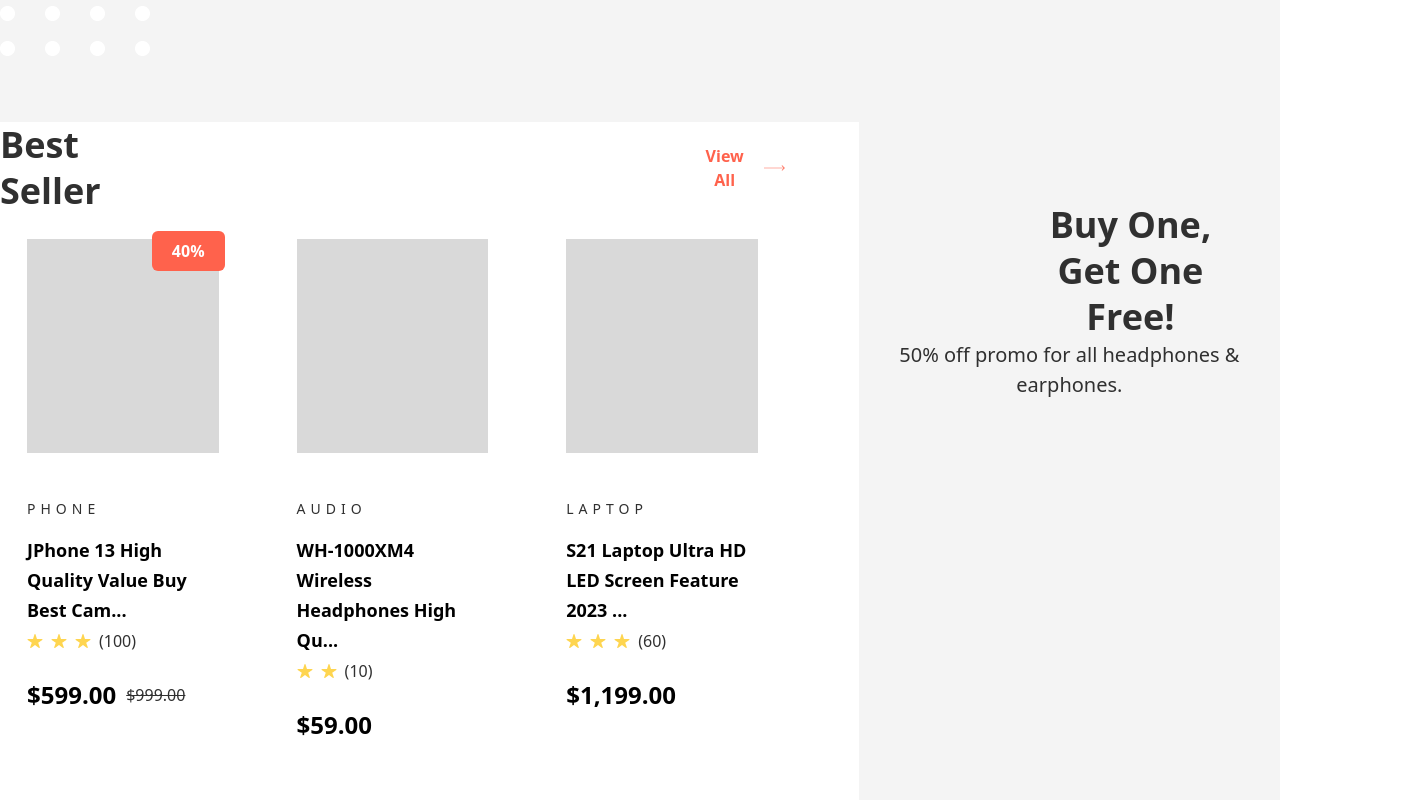
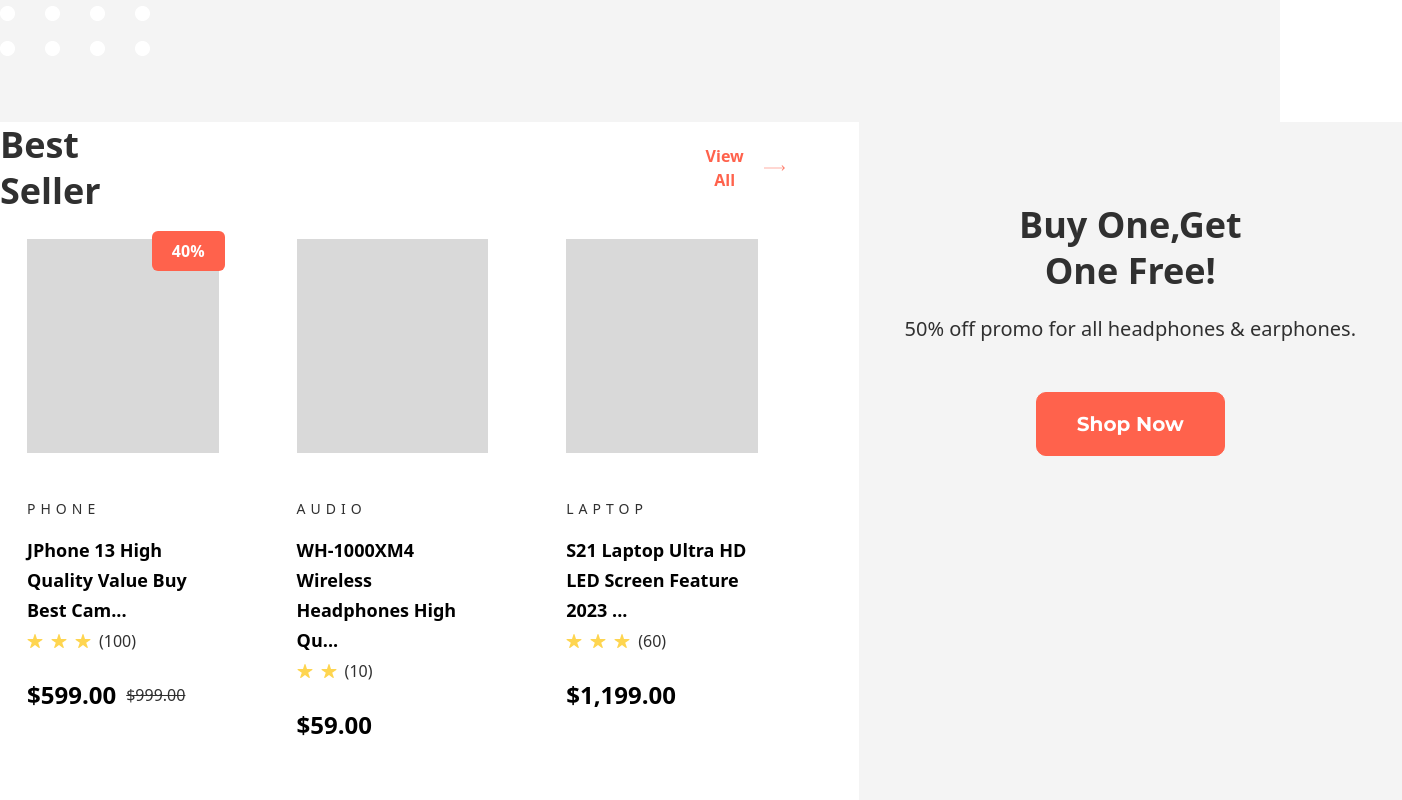
Before and after one commit to Githubshakil/eshop, a React (Vite) app: page / in a window 1280 px wide. Shown: the part 3840-4640 px from the top of the page, 1402 px wide, since content can reach past the window. Built offline with nearby package versions, Linux system fonts and the light colour scheme.

Commit message:
best seller section done

```diff
--- a/src/components/homePage/BestSellerSection.jsx
+++ b/src/components/homePage/BestSellerSection.jsx
@@ -3,6 +3,7 @@ import SubHeading from '../commonlayout/SubHeading'
 import Container from '../commonlayout/Container'
 import SideButton from '../commonlayout/SideButton'
 import ProductLayout from '../commonlayout/ProductLayout'
+import Button from '../commonlayout/Button'
 
 const BestSellerSection = () => {
     const stock = true;
@@ -26,9 +27,10 @@ const BestSellerSection = () => {
                 </div>
             </div>
             {/* right side */}
-            <div className='max-w-[544px] bg-[#f4f4f4] pt-20 px-[36px]'>
-                <h4 className='max-w-[247px] font-["Poppins] text-[36px] font-semibold leading-[46px] text-[#303030] text-center ml-[122px] '>Buy One, Get One Free!</h4>
-                <p className='max-w-[471px] font-["Montserrat"] text-[20px] font-normal leading-[30px] text-[#303030] text-center '>50% off promo for all headphones & earphones.</p>
+            <div className='max-w-[544px] bg-[#f4f4f4] pt-20 text-center '>
+                <h4 className='w-[247px] font-["Poppins] text-[36px] font-semibold leading-[46px] text-[#303030]  mx-[148px] '>Buy One,Get One Free!</h4>
+                <p className='max-w-[471px] font-["Montserrat"] text-[20px] font-normal leading-[30px] text-[#303030] text-center mx-[36px] mt-5 mb-12'>50% off promo for all headphones & earphones.</p>
+                <Button text={"Shop Now"}/>
             </div>
     </div>
     </Container>
```
